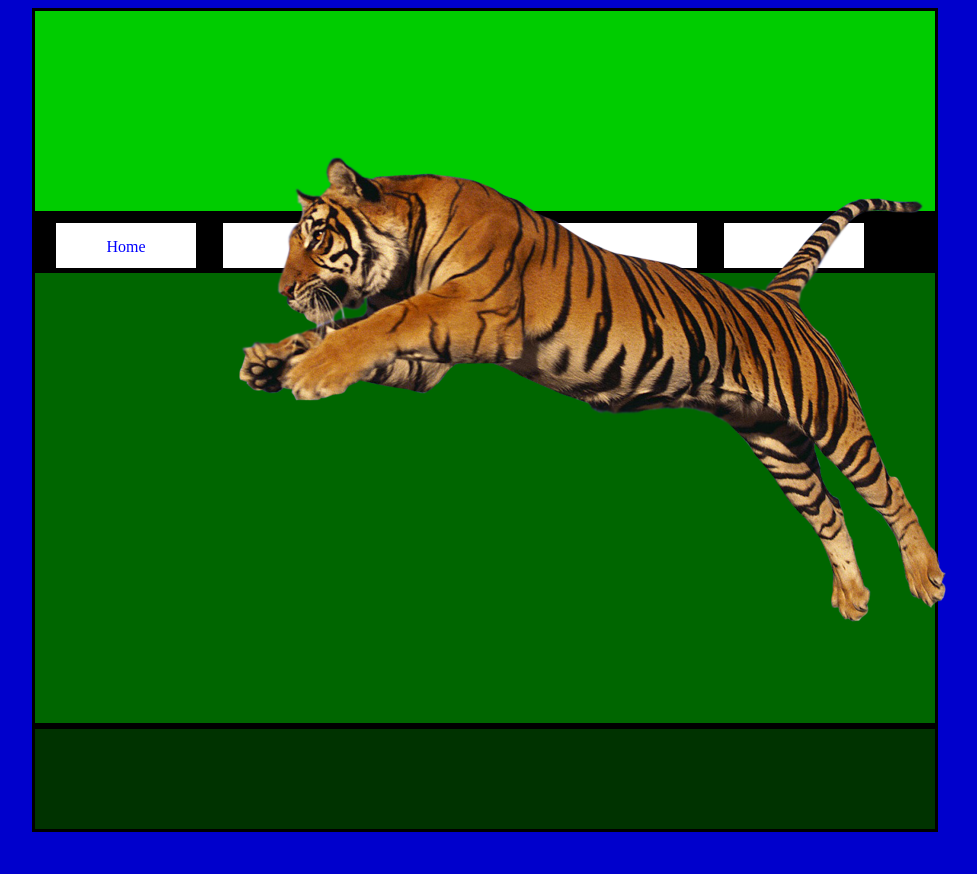
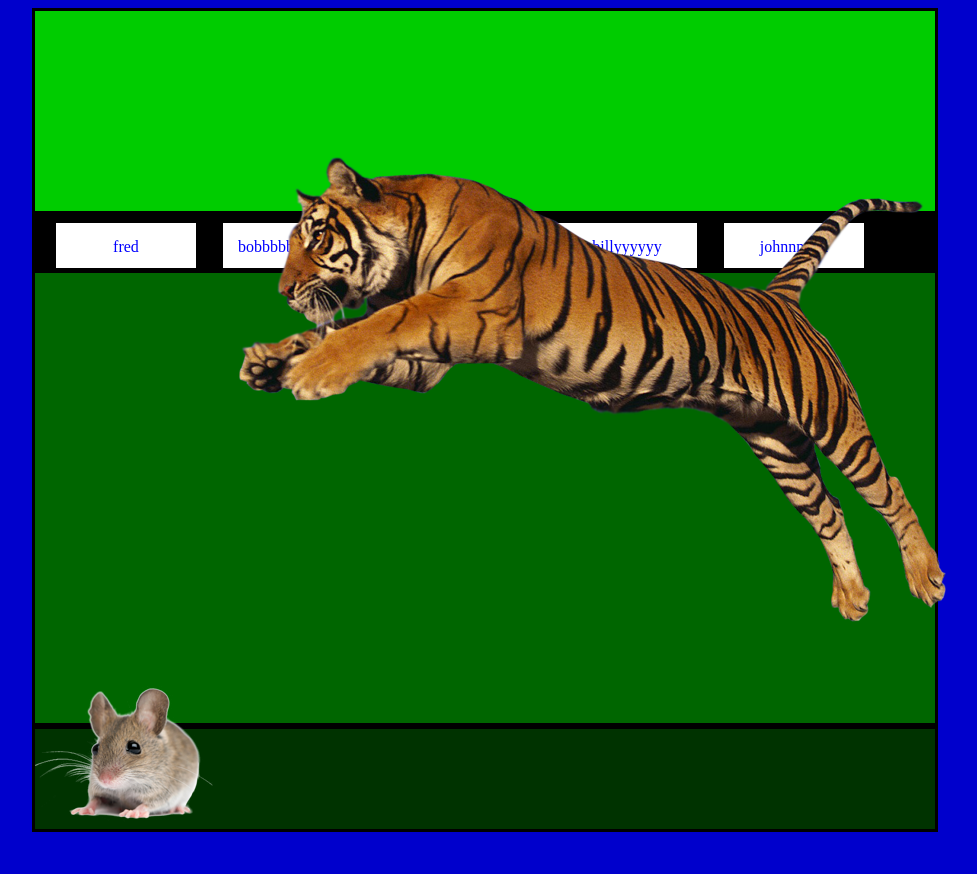
Before and after one commit to kmcdowall/HTML_CSS-Lesson-One, a plain HTML site: page index.html in a window 1280 px wide. Shown: the whole page, without its empty margins (155-1132 px from the left). Before the commit the page ends 832 px from the top, so only its background shows below. Drawn offline with Linux system fonts and the light colour scheme.

Commit message:
Second commit

```diff
--- a/index.html
+++ b/index.html
@@ -11,13 +11,14 @@
         <div id = "wrapperDiv">
             <div id = "headerDiv">
                 <img src = "tiger.png" />
+                <img src = "mouse.png" />
             </div>
             <div id = "navDiv">
-                <div class = "buttonDiv">Home</div>
-                <div class = "buttonDiv"></div>
-                <div class = "buttonDiv"></div>
-                <div class = "buttonDiv"></div>
-                <div class = "buttonDiv"></div>
+                <div class = "buttonDiv">fred</div>
+                <div class = "buttonDiv">bobbbbbbbyyyyyyy</div>
+                <div class = "buttonDiv">joeeeeeee</div>
+                <div class = "buttonDiv">billyyyyyy</div>
+                <div class = "buttonDiv">johnnnnnn</div>
             </div>
             <div id = "bodyDiv">
             </div>
```
Also changed, not shown: mouse.png (added).
